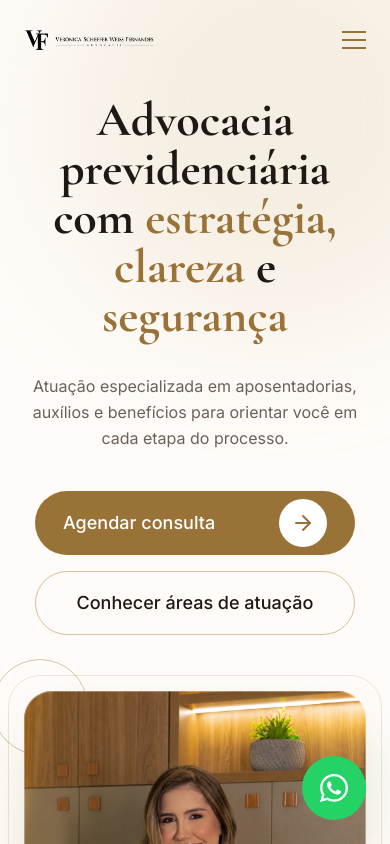
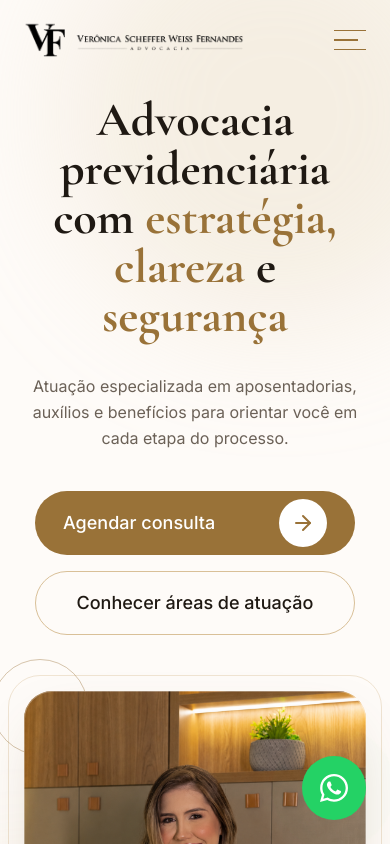
Before and after one commit to JeanCarlo10/veronica-advogada, a React (Vite) app: page / in a window 390 px wide. Shown: the top 844 px of the page. Built offline with nearby package versions, Linux system fonts and the light colour scheme.

Commit message:
Ajustes no header, scroll e seleção de textos

```diff
--- a/src/components/About.tsx
+++ b/src/components/About.tsx
@@ -108,7 +108,7 @@ const About = () => {
               whileHover={{
                 scale: 1.02,
               }}
-              className="relative z-10"
+              className="relative"
             >
               <img
                 src={Image}
--- a/src/components/Contact.tsx
+++ b/src/components/Contact.tsx
@@ -146,7 +146,7 @@ const Contact = () => {
 
                 <a
                   href="mailto:veronicafernandes.adv@gmail.com"
-                  className="flex flex-col items-center md:items-start group transition-all duration-300 hover:-translate-y-1"
+                  className="flex flex-col items-center md:items-start group transition-all duration-300 hover:-translate-y-1 break-all"
                 >
                   <Mail className="w-5 h-5 text-(--gold-deep) group-hover:scale-110 transition-transform" />
 
--- a/src/components/Header.tsx
+++ b/src/components/Header.tsx
@@ -11,6 +11,9 @@ const navItems = [
   { label: "Sobre", id: "about" },
   { label: "Contato", id: "contact" },
 ];
+
+const WHATSAPP_LINK =
+  "https://wa.me/45991010233?text=Olá!%20Gostaria%20de%20receber%20orientação%20sobre%20meu%20caso%20previdenciário";
 
 export default function Header() {
   const isMobile = useIsMobile();
@@ -142,12 +145,7 @@ export default function Header() {
               alt="Verônica Fernandes"
               loading="eager"
               decoding="async"
-              className="
-                h-auto
-                w-[130px]
-                md:w-[150px]
-                lg:w-[170px]
-              "
+              className="h-auto w-[220px] md:w-[280px] lg:w-[250px]"
             />
           </a>
 
@@ -208,29 +206,12 @@ export default function Header() {
               onClick={() => setIsMobileMenuOpen((prev) => !prev)}
               aria-label="Abrir menu"
             >
-              <div className="flex flex-col gap-1.5">
-                <motion.div
-                  className="h-0.5 w-6 bg-(--gold-deep)"
-                  animate={{
-                    rotate: isMobileMenuOpen ? 45 : 0,
-                    y: isMobileMenuOpen ? 8 : 0,
-                  }}
-                />
-
-                <motion.div
-                  className="h-0.5 w-6 bg-(--gold-deep)"
-                  animate={{
-                    opacity: isMobileMenuOpen ? 0 : 1,
-                  }}
-                />
-
-                <motion.div
-                  className="h-0.5 w-6 bg-(--gold-deep)"
-                  animate={{
-                    rotate: isMobileMenuOpen ? -45 : 0,
-                    y: isMobileMenuOpen ? -8 : 0,
-                  }}
-                />
+              <div className="flex h-12 w-12 items-center justify-end">
+                <div className="flex flex-col gap-2 cursor-pointer">
+                  <motion.div className="h-[1.5px] w-8 bg-(--gold-deep)" />
+                  <motion.div className="h-[1.5px] w-6 bg-(--gold-deep)" />
+                  <motion.div className="h-[1.5px] w-8 bg-(--gold-deep)" />
+                </div>
               </div>
             </button>
           )}
@@ -241,7 +222,7 @@ export default function Header() {
         {isMobile && isMobileMenuOpen && (
           <>
             <motion.div
-              className="fixed inset-0 z-40 bg-white/10 backdrop-blur-xs"
+              className="fixed inset-0 z-[999] bg-white/10 backdrop-blur-xs"
               initial={{ opacity: 0 }}
               animate={{ opacity: 1 }}
               exit={{ opacity: 0 }}
@@ -250,7 +231,7 @@ export default function Header() {
 
             <motion.nav
               aria-label="Menu móvel"
-              className="fixed right-0 top-0 z-100 flex h-dvh w-[85%] max-w-[380px] flex-col bg-white px-8 pt-24 pb-8 shadow-[0_20px_80px_rgba(0,0,0,0.12)]"
+              className="fixed right-0 top-0 z-[1000] flex h-dvh w-[85%] max-w-[380px] flex-col bg-white px-8 pt-24 pb-8 shadow-[0_20px_80px_rgba(0,0,0,0.12)]"
               initial={{ x: "100%" }}
               animate={{ x: 0 }}
               exit={{ x: "100%" }}
@@ -292,75 +273,20 @@ export default function Header() {
 
                 <div className="mt-auto pt-10">
                   <Button
-                    onClick={() => scrollToSection("contact")}
+                    asChild
                     className="h-14 w-full rounded-lg cursor-pointer bg-(--gold-deep) text-sm font-semibold uppercase tracking-[0.12em] text-white transition-all duration-300 hover:brightness-110 hover:shadow-[0_12px_30px_rgba(155,117,56,0.25)]"
                   >
-                    Agendar consulta
+                    <a
+                      href={WHATSAPP_LINK}
+                      target="_blank"
+                      rel="noopener noreferrer"
+                    >
+                      Agendar consulta
+                    </a>
                   </Button>
                 </div>
               </div>
             </motion.nav>
-
-            {/* <motion.nav
-              className="
-                fixed
-                right-0
-                top-0
-                z-50
-                h-dvh
-                w-[85%]
-                max-w-[380px]
-                bg-white
-                p-8
-                pt-24
-                shadow-2xl
-              "
-              initial={{ x: "100%" }}
-              animate={{ x: 0 }}
-              exit={{ x: "100%" }}
-              transition={{
-                duration: 0.4,
-                ease: [0.22, 1, 0.36, 1],
-              }}
-            >
-              <button
-                className="absolute right-5 top-5"
-                onClick={() =>
-                  setIsMobileMenuOpen(false)
-                }
-              >
-                <X size={28} />
-              </button>
-
-              <div className="flex flex-col gap-10">
-                {navItems.map((item) => (
-                  <a
-                    key={item.id}
-                    href={`#${item.id}`}
-                    onClick={(e) => {
-                      e.preventDefault();
-                      scrollToSection(item.id);
-                    }}
-                    className="text-3xl text-(--gold-deep)"
-                  >
-                    {item.label}
-                  </a>
-                ))}
-              </div>
-
-              <Button
-                className="
-                  mt-14
-                  w-full
-                  rounded-full
-                  bg-(--gold-deep)
-                  py-7
-                  text-white
-                "
-              >
-                Agendar consulta
-              </Button>
-            </motion.nav> */}
           </>
         )}
       </AnimatePresence>
--- a/src/components/Hero.tsx
+++ b/src/components/Hero.tsx
@@ -4,7 +4,8 @@ import { ArrowRight } from "lucide-react";
 
 const WHATSAPP_NUMBER = "45991010233";
 
-const WHATSAPP_TEXT = "Olá! Gostaria de agendar.";
+const WHATSAPP_TEXT =
+  "Olá! Gostaria de receber orientação sobre meu caso previdenciário.";
 
 const WHATSAPP_LINK = `https://wa.me/${WHATSAPP_NUMBER}?text=${encodeURIComponent(
   WHATSAPP_TEXT,
@@ -80,7 +81,6 @@ const Hero = () => {
                 </span>
               </a>
 
-              {/* BOTÃO SECUNDÁRIO */}
               <a
                 href="#areas"
                 className="w-[320px] h-[64px] inline-flex items-center justify-center rounded-full border border-(--gold) text-(--foreground) text-lg font-medium transition-all duration-300 hover:bg-(--gold-soft)/30 hover:-translate-y-1"
--- a/src/components/WhatsAppButton.tsx
+++ b/src/components/WhatsAppButton.tsx
@@ -10,7 +10,7 @@ import {
 const WhatsAppButton = () => {
   const openWhatsApp = () => {
     window.open(
-      "https://wa.me/45991010233?text=Olá, gostaria de agendar um serviço!",
+      "https://wa.me/45991010233?text=Olá! Gostaria de receber orientação sobre meu caso previdenciário.",
       "_blank",
       "noopener,noreferrer"
     );
--- a/src/hooks/use-mobile.tsx
+++ b/src/hooks/use-mobile.tsx
@@ -1,6 +1,6 @@
 import * as React from "react";
 
-const MOBILE_BREAKPOINT = 768;
+const MOBILE_BREAKPOINT = 1100;
 
 export function useIsMobile() {
   const [isMobile, setIsMobile] = React.useState<boolean | undefined>(undefined);
--- a/src/index.css
+++ b/src/index.css
@@ -104,4 +104,33 @@
     background: var(--foreground) !important;
     opacity: 1;
   }
+
+  /* Scrollbar */
+  ::-webkit-scrollbar {
+    width: 8px;
+  }
+
+  ::-webkit-scrollbar-track {
+    background: var(--gold);
+  }
+
+  ::-webkit-scrollbar-thumb {
+    background: var(--gold-deep);
+    border-radius: 999px;
+  }
+
+  ::-webkit-scrollbar-thumb:hover {
+    filter: brightness(1.1);
+  }
+
+  /* Selection text */
+  ::selection {
+    background: rgba(155, 117, 56, 0.25);
+    color: var(--foreground);
+  }
+
+  ::-moz-selection {
+    background: rgba(155, 117, 56, 0.25);
+    color: var(--foreground);
+  }
 }
```
